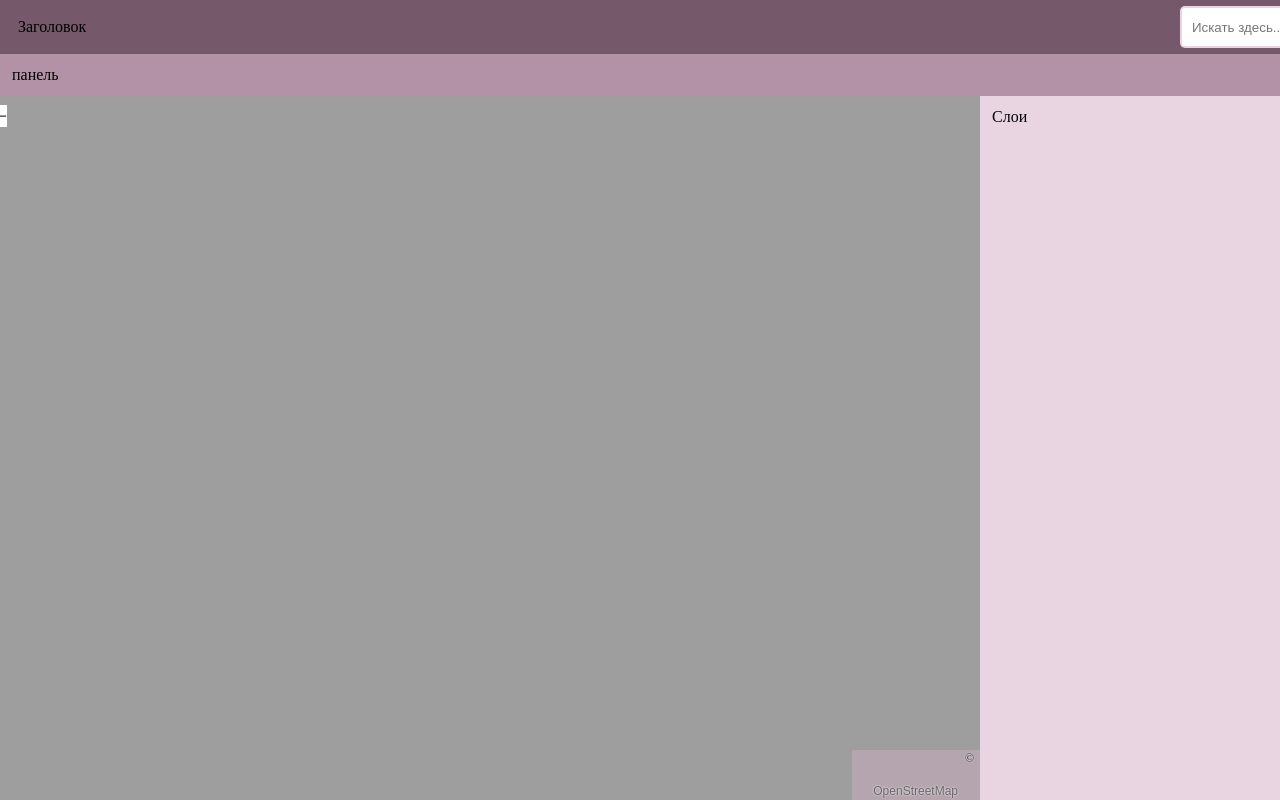
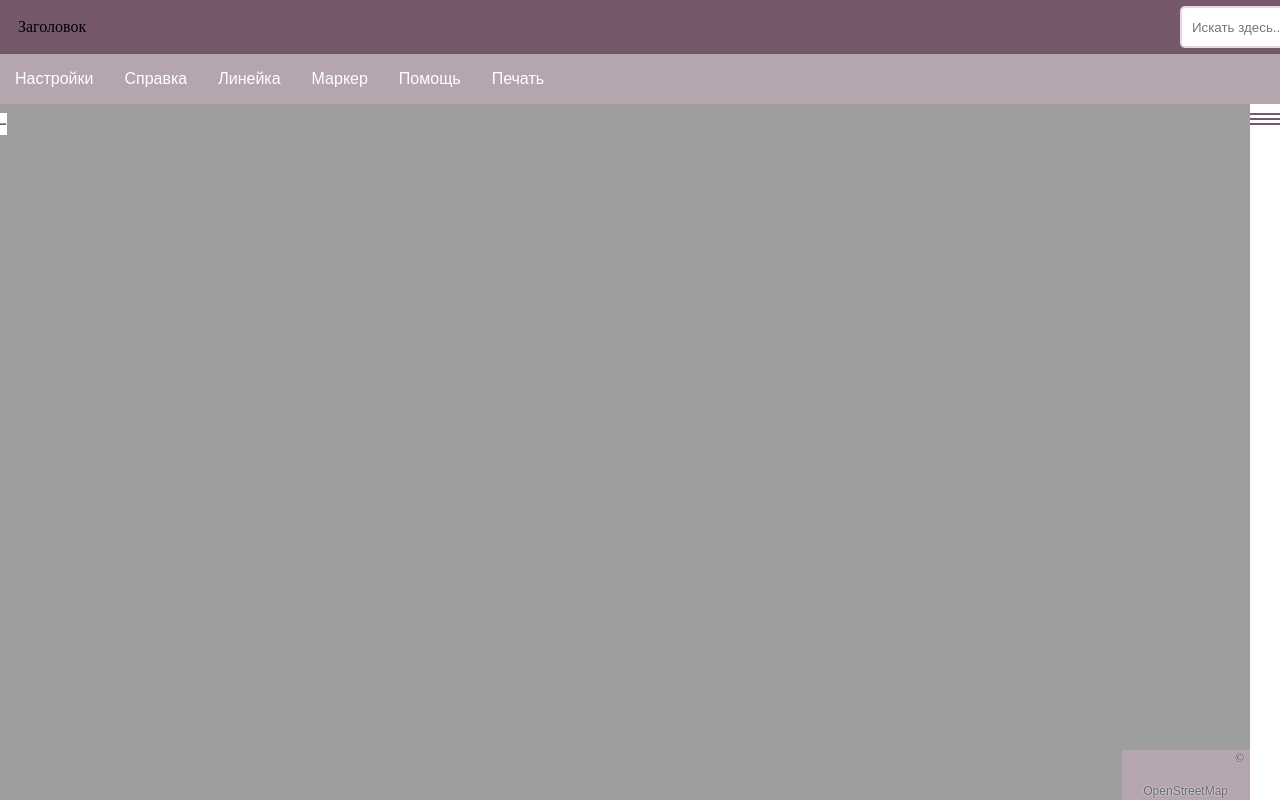
Before and after one commit to Vendareya/krasnoyarsk-test, a website built with Vite: page index.html in a window 1280 px wide. Shown: the top 800 px of the page. Built offline with nearby package versions, Linux system fonts and the light colour scheme; files whose address does not match are found by name.

Commit message:
28/11/22

```diff
--- a/index.html
+++ b/index.html
@@ -13,13 +13,35 @@
   <body>
     <div class="wrapper">
       <div class="header">Заголовок</div>
-      <div class="box">панель</div>
+      <ul>
+        <li><a href="#">Настройки</a></li>
+        <li><a href="#">Справка</a></li>
+        <li><a href="#">Линейка</a></li>
+        <li><a href="#">Маркер</a></li>
+        <li><a href="#">Помощь</a></li>
+        <li><a href="#">Печать</a></li>
+        </ul>
       <div class="map_layer">
         <div class="map" id="map"></div>
-        <div class="layer">Слои</div>
+        <header>
+          <div class="menu-btn">
+            <span></span>
+            <span></span>
+            <span></span>
+          </div>
+        </header>
+        <div class="menu">
+          <nav>
+             <ul>
+            <li><a href="#">границы</a></li>
+            <li><a href="#">транспорт</a></li>
+            <li><a href="#">благоустройство</a></li>
+            <li><a href="#">озеленение</a></li>
+             </ul>
+          </nav>
+        </div>
       </div>
     </div>
-
     <script type="module" src="./main.js"></script>
   </body>
 </html>
--- a/main.js
+++ b/main.js
@@ -34,3 +34,9 @@ const map = new Map({
     zoom: 11
   })
 });
+let menuBtn = document.querySelector('.menu-btn');
+let menu = document.querySelector('.menu');
+menuBtn.addEventListener('click', function(){
+	menuBtn.classList.toggle('active');
+	menu.classList.toggle('active');
+})
```
